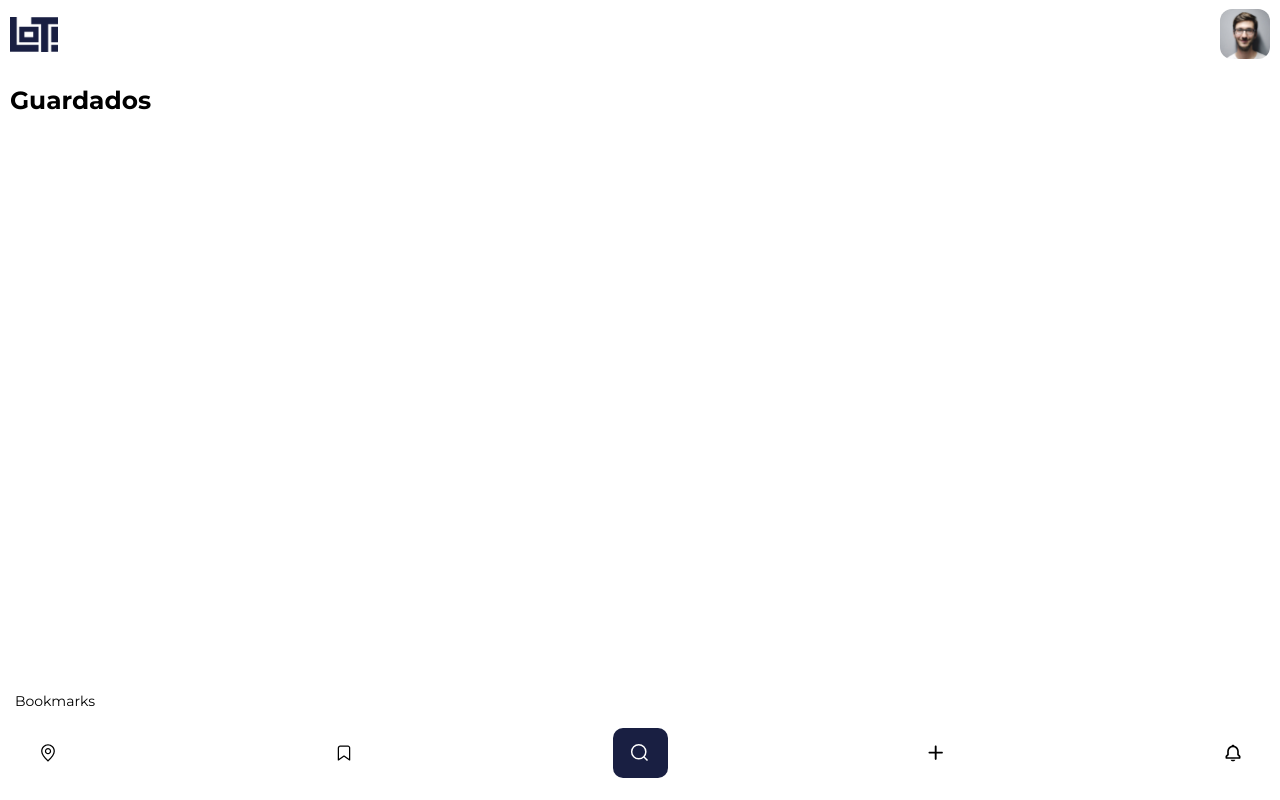
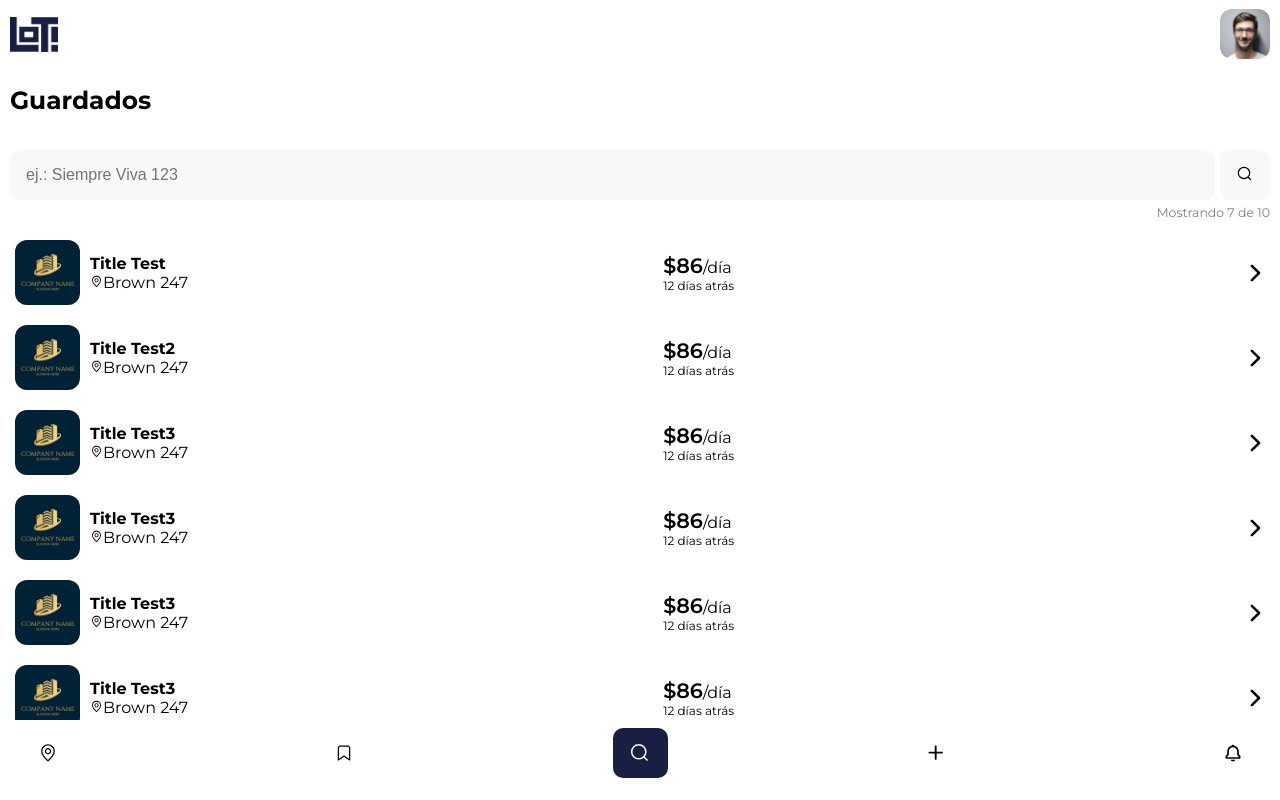
Before and after one commit to mocca-dev/lot, a React (Create React App) app: page /bookmarks in a window 1280 px wide. Built offline with nearby package versions, Linux system fonts and the light colour scheme.

Commit message:
Bookmarks lotlist addition

```diff
--- a/src/routes/Bookmarks/Bookmarks.js
+++ b/src/routes/Bookmarks/Bookmarks.js
@@ -1,15 +1,89 @@
-import { useContext, useEffect } from 'react';
+import { useContext, useEffect, useState } from 'react';
 import Store from '../../store';
+
+import LotList from '../../components/LotList/LotList';
+import SearchBar from '../../components/SearchBar/SearchBar';
 
 const Bookmarks = () => {
   const { dispatch } = useContext(Store);
+
+  const [results] = useState([
+    {
+      img: '',
+      title: 'Title Test',
+      address: 'Brown 247',
+      date: '',
+      price: '86',
+      since: '12',
+    },
+    {
+      img: '',
+      title: 'Title Test2',
+      address: 'Brown 247',
+      date: '',
+      price: '86',
+      since: '12',
+    },
+    {
+      img: '',
+      title: 'Title Test3',
+      address: 'Brown 247',
+      date: '',
+      price: '86',
+      since: '12',
+    },
+    {
+      img: '',
+      title: 'Title Test3',
+      address: 'Brown 247',
+      date: '',
+      price: '86',
+      since: '12',
+    },
+    {
+      img: '',
+      title: 'Title Test3',
+      address: 'Brown 247',
+      date: '',
+      price: '86',
+      since: '12',
+    },
+    {
+      img: '',
+      title: 'Title Test3',
+      address: 'Brown 247',
+      date: '',
+      price: '86',
+      since: '12',
+    },
+    {
+      img: '',
+      title: 'Title Test3',
+      address: 'Brown 247',
+      date: '',
+      price: '86',
+      since: '12',
+    },
+  ]);
 
   useEffect(() => {
     dispatch({ type: 'SET_SUB_HEADER', payload: 'Guardados' });
     // eslint-disable-next-line react-hooks/exhaustive-deps
   }, []);
 
-  return <main>Bookmarks</main>;
+  return (
+    <>
+      <span className="non-scroll-main">
+        <SearchBar />
+        <span className="result-counter">
+          Mostrando {results?.length} de 10
+        </span>
+      </span>
+      <main>
+        <LotList list={results} />
+      </main>
+    </>
+  );
 };
 
 export default Bookmarks;
```
